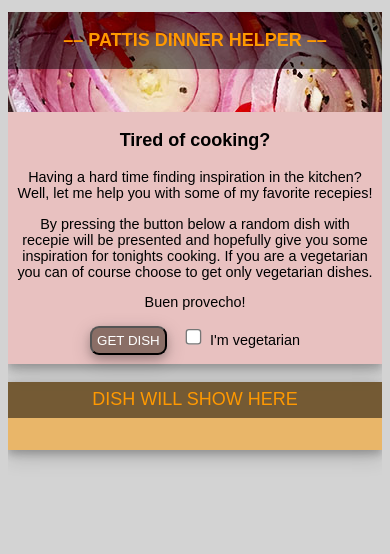
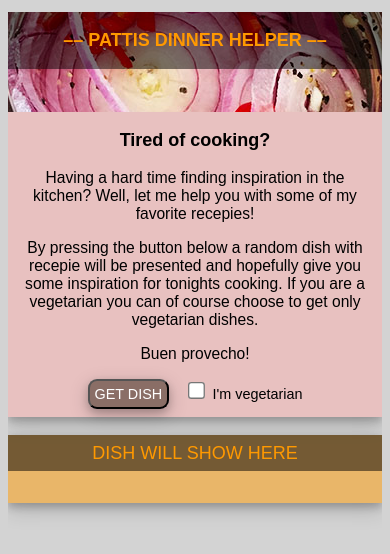
Before and after one commit to joannahogberg/Pattis-Food-Generator, a plain HTML site: page index.html in a window 390 px wide. Drawn offline with Linux system fonts and the light colour scheme.

Commit message:
responsivt, responsivt

```diff
--- a/style.css
+++ b/style.css
@@ -182,6 +182,18 @@ a span:hover {
 
 /* inställningar media queries */
 
+@media screen and (max-width:500px) {
+    #runBtn {
+        font-size: 1.2em;
+    }
+    #getRecepie {
+        padding: 1em;
+    }
+    p {
+        font-size: 1.3em;
+    }
+}
+
 @media screen and (max-width:450px) {
     h1 {
         font-size: 1.5em;
```
